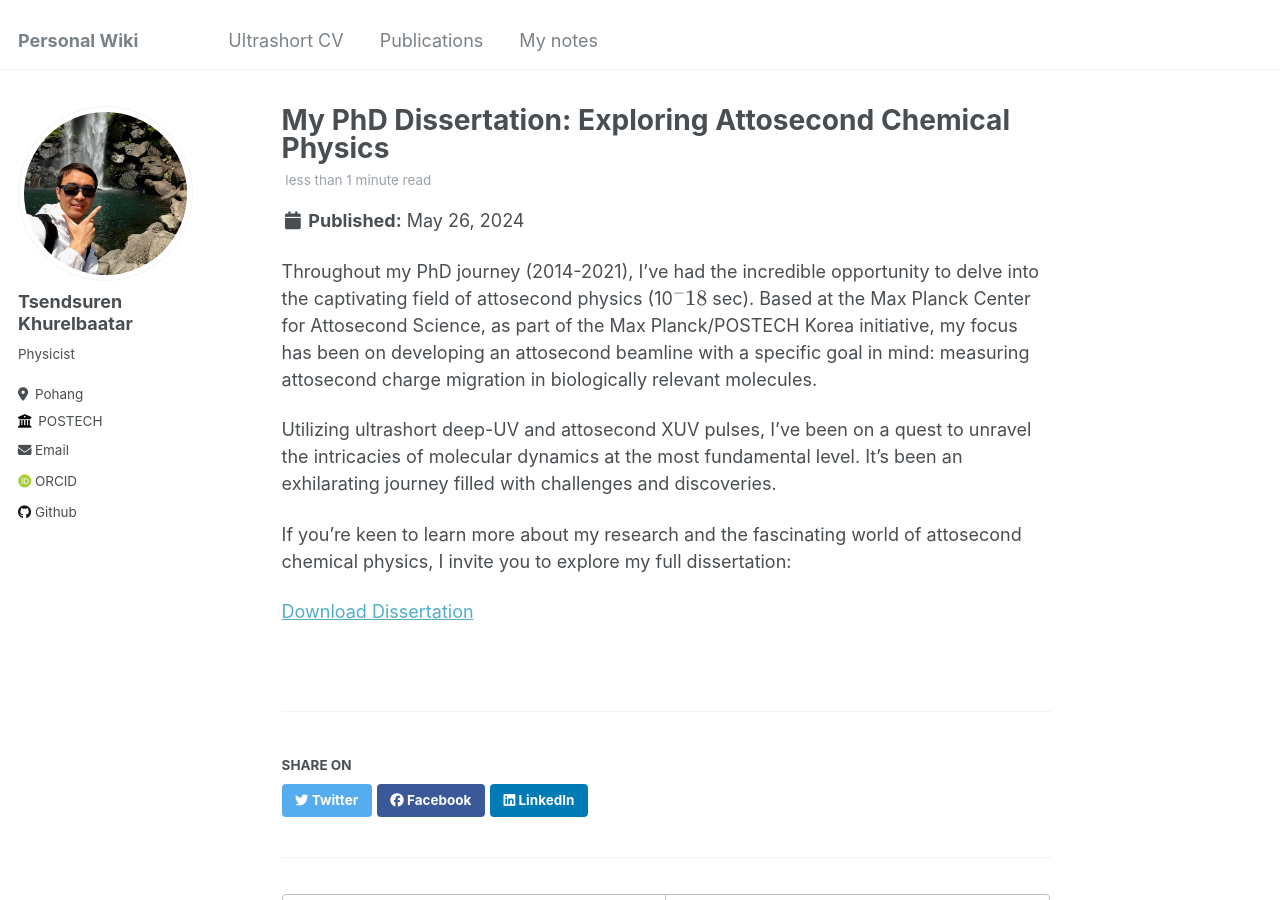
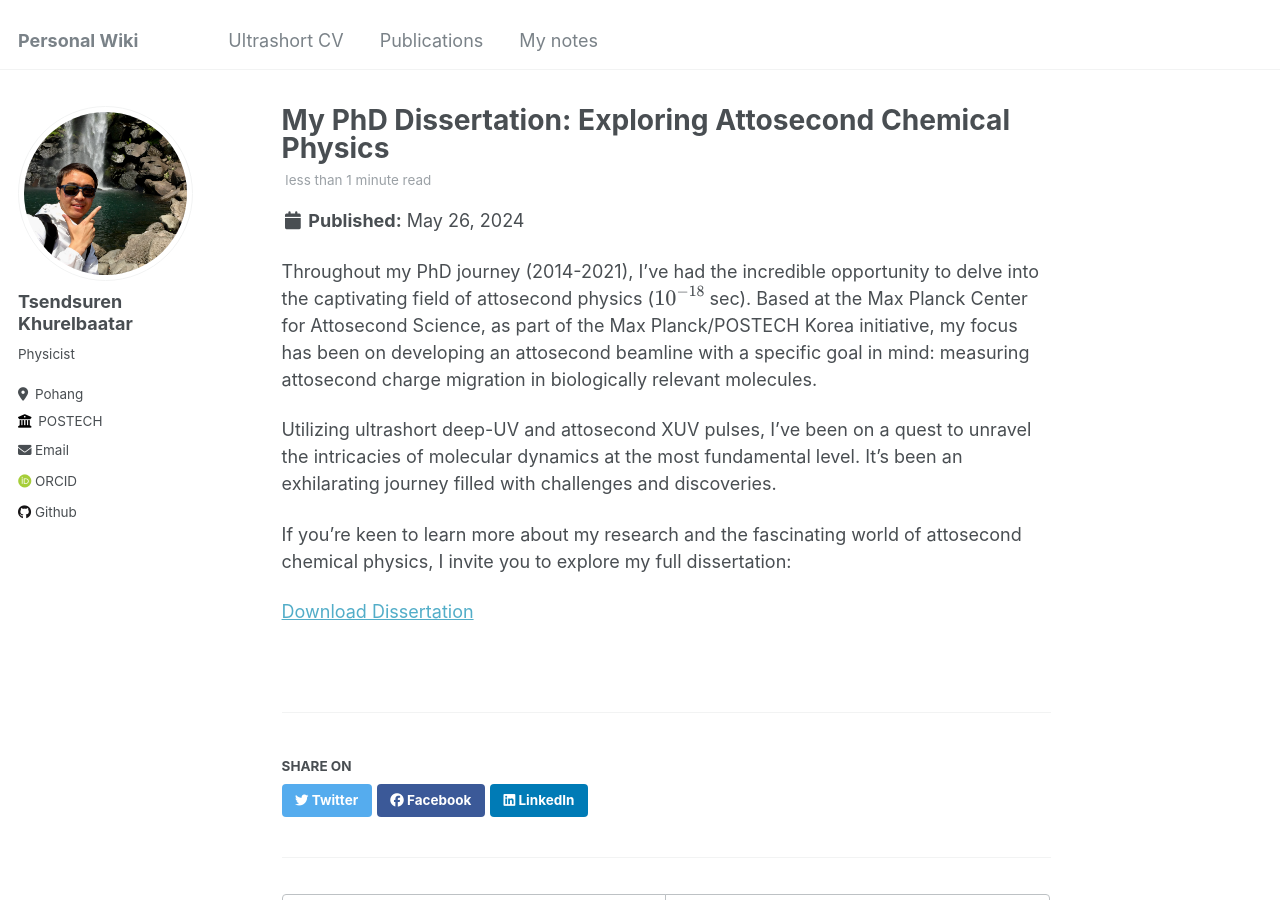
Before and after one commit to Tsendsuren/tsendsuren.github.io, a Jekyll site: the page built from _posts/2024-05-26-PhD-dissertation.md, in a window 1280 px wide and 900 px high. Built offline with Jekyll 4.4.1, drawn with Linux system fonts in a browser that asks for light colours; some web fonts are replaced.

Commit message:
edit pubs

```diff
--- a/_posts/2024-05-26-PhD-dissertation.md
+++ b/_posts/2024-05-26-PhD-dissertation.md
@@ -5,7 +5,7 @@ permalink: /posts/2024-05-26-PhD-dissertation/
 
 ---
 
-Throughout my PhD journey (2014-2021), I've had the incredible opportunity to delve into the captivating field of attosecond physics (10$$^-18$$ sec). Based at the Max Planck Center for Attosecond Science, as part of the Max Planck/POSTECH Korea initiative, my focus has been on developing an attosecond beamline with a specific goal in mind: measuring attosecond charge migration in biologically relevant molecules.
+Throughout my PhD journey (2014-2021), I've had the incredible opportunity to delve into the captivating field of attosecond physics ($$10^{-18}$$ sec). Based at the Max Planck Center for Attosecond Science, as part of the Max Planck/POSTECH Korea initiative, my focus has been on developing an attosecond beamline with a specific goal in mind: measuring attosecond charge migration in biologically relevant molecules.
 
 Utilizing ultrashort deep-UV and attosecond XUV pulses, I've been on a quest to unravel the intricacies of molecular dynamics at the most fundamental level. It's been an exhilarating journey filled with challenges and discoveries.
 
```
